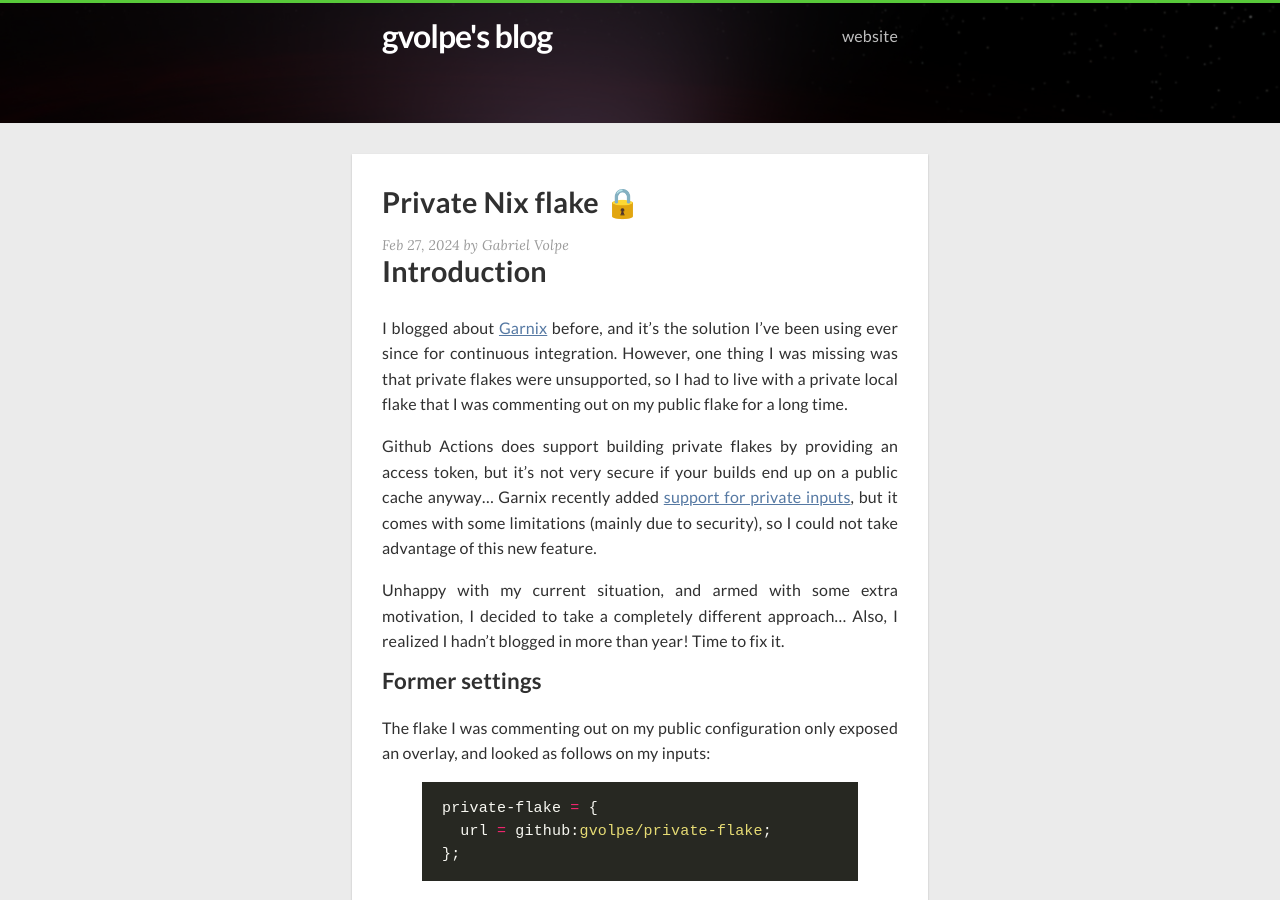
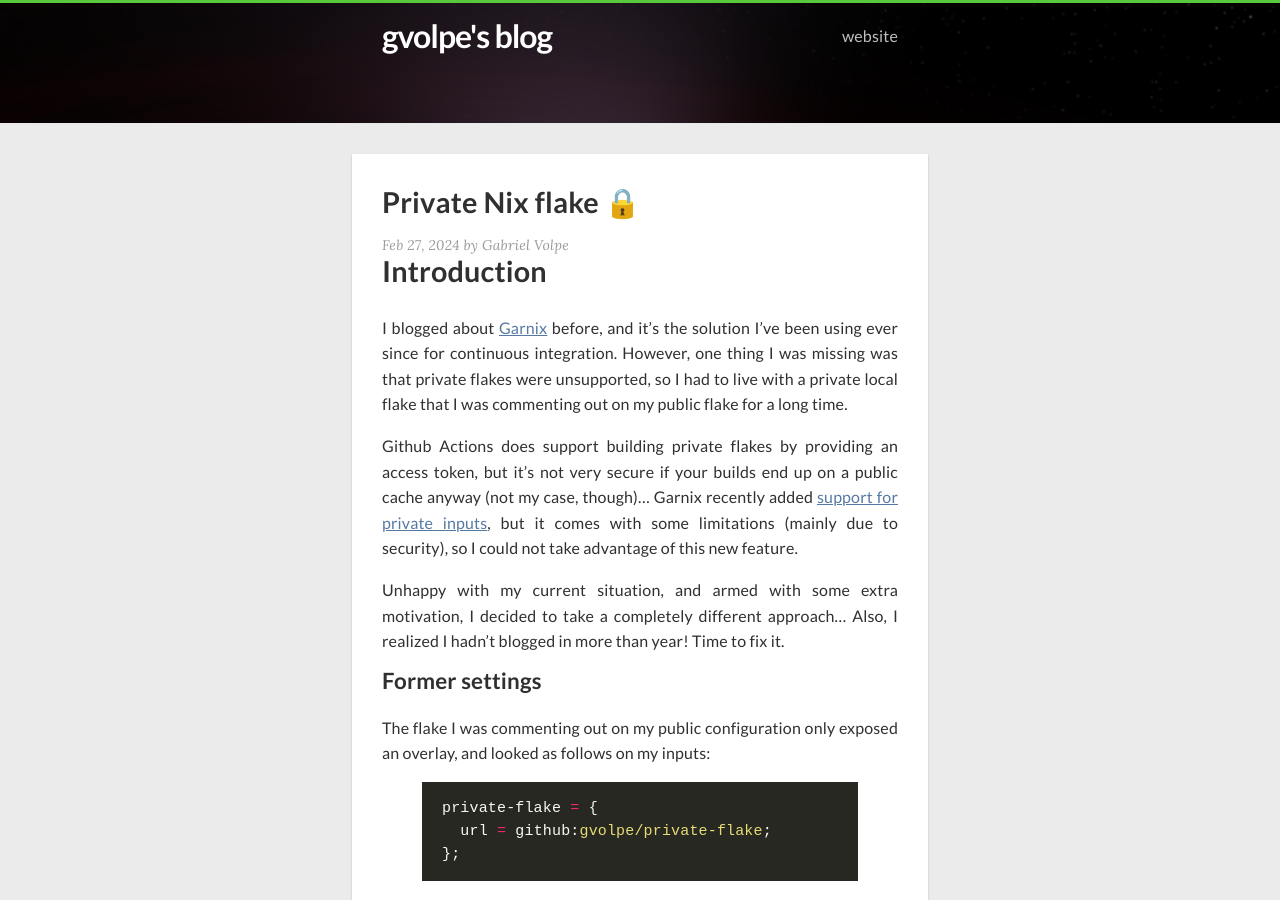
Before and after one commit to gvolpe/blog-comments, a Jekyll site: the page built from _posts/2024-02-27-private-flake.md, in a window 1280 px wide and 900 px high. Built offline with Jekyll 4.4.1, drawn with Linux system fonts in a browser that asks for light colours; nearby versions of some CDN libraries; some of the changed text lies outside the part shown.

Commit message:
final remarks

```diff
--- a/_posts/2024-02-27-private-flake.md
+++ b/_posts/2024-02-27-private-flake.md
@@ -10,7 +10,7 @@
 
 I blogged about [Garnix](../garnix) before, and it's the solution I've been using ever since for continuous integration. However, one thing I was missing was that private flakes were unsupported, so I had to live with a private local flake that I was commenting out on my public flake for a long time.
 
-Github Actions does support building private flakes by providing an access token, but it's not very secure if your builds end up on a public cache anyway... Garnix recently added [support for private inputs](https://garnix.io/docs/private_inputs), but it comes with some limitations (mainly due to security), so I could not take advantage of this new feature.
+Github Actions does support building private flakes by providing an access token, but it's not very secure if your builds end up on a public cache anyway (not my case, though)... Garnix recently added [support for private inputs](https://garnix.io/docs/private_inputs), but it comes with some limitations (mainly due to security), so I could not take advantage of this new feature.
 
 Unhappy with my current situation, and armed with some extra motivation, I decided to take a completely different approach... Also, I realized I hadn't blogged in more than year! Time to fix it.
 
@@ -142,7 +142,7 @@
 }
 {% endhighlight %}
 
-This means I no longer need `git-crypt` in my public repo, but it [doesn't](https://gist.github.com/marcopaganini/62fc51a679f8985c10c3ca5d0c84031c) seem [trivial](https://github.com/AGWA/git-crypt/issues/170) to [remove it](https://github.com/AGWA/git-crypt/issues/137), so I'll get to that another day.
+This means I no longer need `git-crypt` in my public repo, but it [doesn't](https://gist.github.com/marcopaganini/62fc51a679f8985c10c3ca5d0c84031c) seem [trivial](https://github.com/AGWA/git-crypt/issues/170) to [remove it](https://github.com/AGWA/git-crypt/issues/137), so I'll get to that another day 🙄
 
 Thus, all I have to do in my private flake is to override all these secrets in the custom overlay. Here's the `secrets.nix` file you can see referenced in the overlay above --- only showing a single secret for brevity.
 
@@ -159,7 +159,7 @@
 }
 {% endhighlight %}
 
-I continue to use the [secretsManager](https://github.com/gvolpe/nix-config/blob/a1db9d16c403cad14a0ec98c6fc55b491920806d/lib/default.nix#L23) function from my public flake, which also depends on the file being encrypted with `git-crypt`.
+I continue to use the [secretsManager](https://github.com/gvolpe/nix-config/blob/a1db9d16c403cad14a0ec98c6fc55b491920806d/lib/default.nix#L23) function from my public flake, which also depends on the file being encrypted with `git-crypt`. This is how my secrets don't end up on a public cache.
 
 Thus, I had to move all my secrets from the public repo to my private one, and set up `git-crypt` once again. Though, that's a one-time thing and I'm much happier they now live in a private repository instead.
 
```
Also changed, not shown: other parts of _posts/2024-02-27-private-flake.md (+2 -2 lines).
